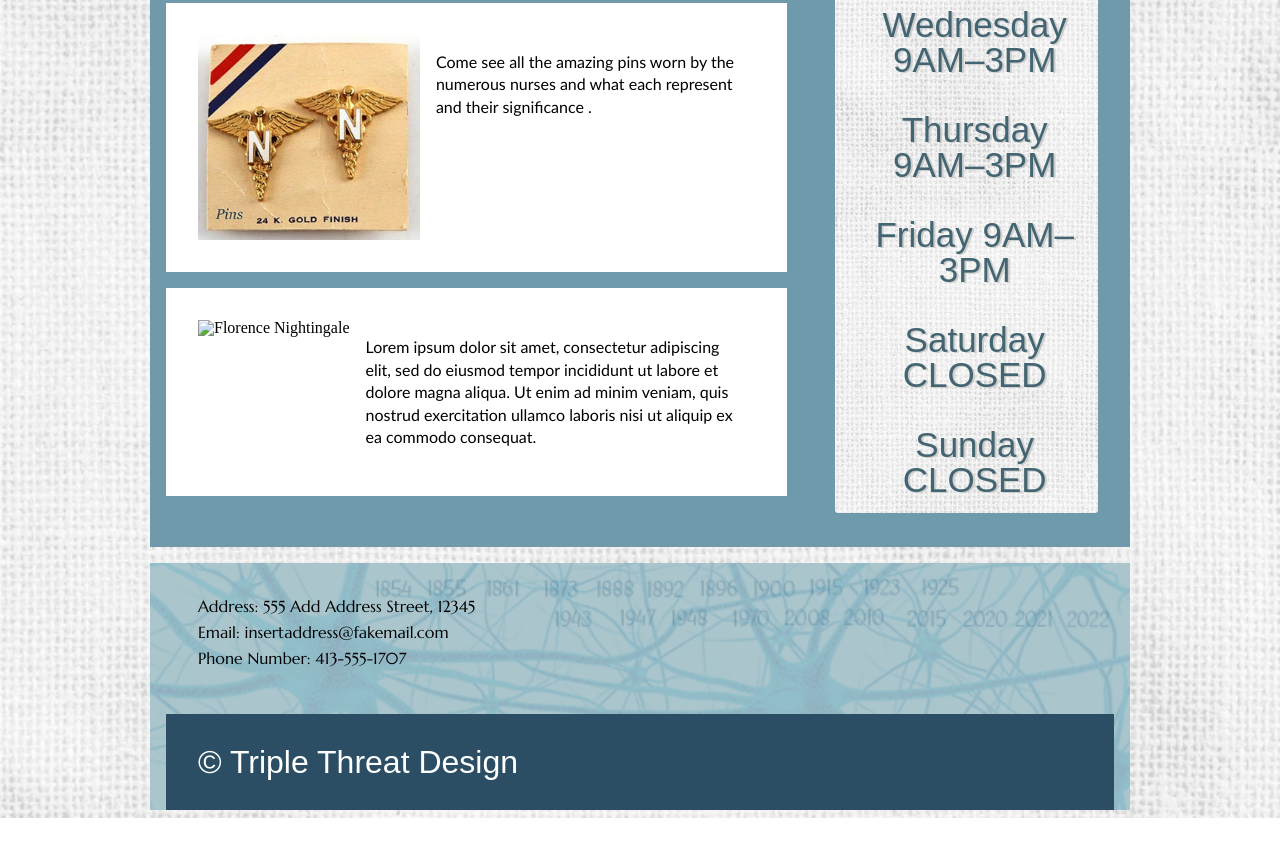
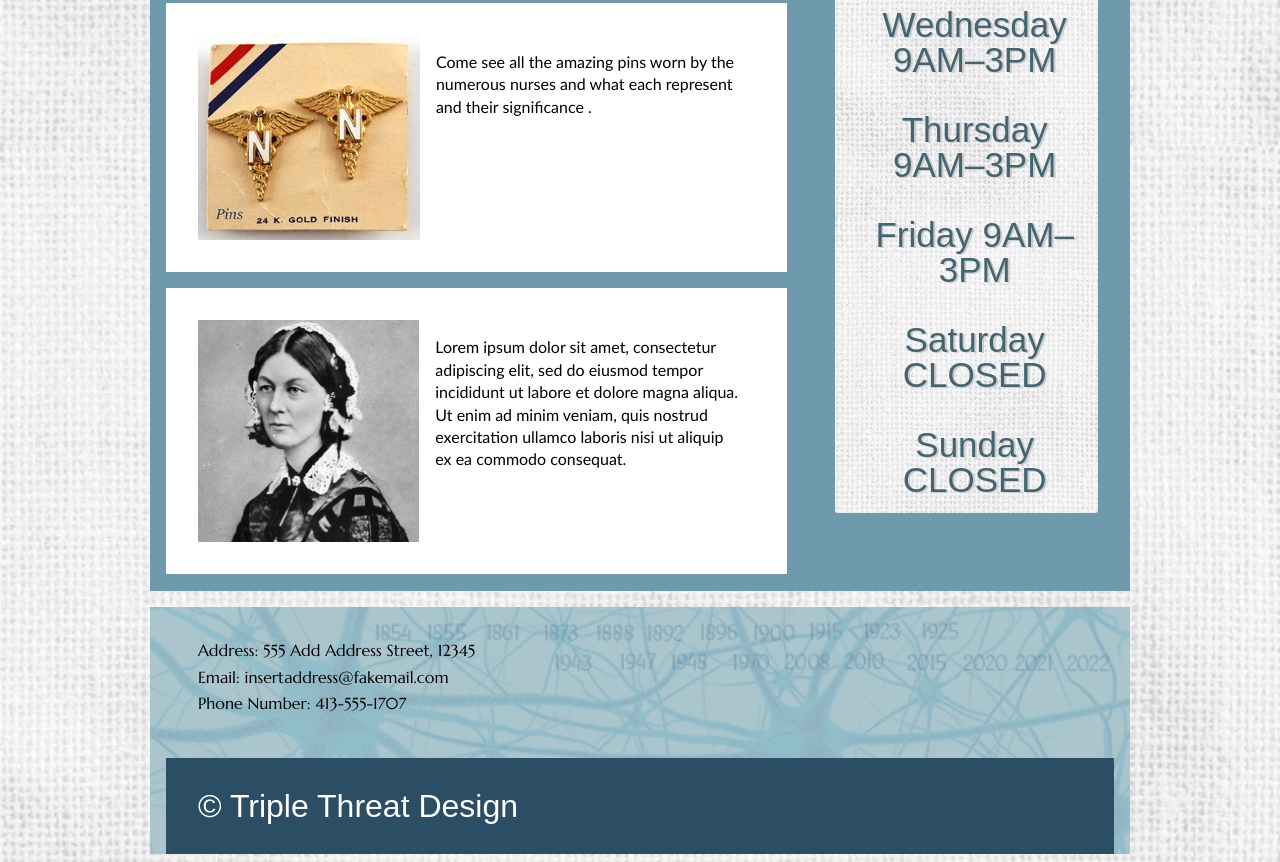
Before and after one commit to leighannfrench/museumofnursing, a plain HTML site: page Exhibits.html in a window 1280 px wide. Shown: the part 708-1570 px from the top of the page. Before the commit the page ends 1526 px from the top, so only its background shows below. Drawn offline with Linux system fonts and the light colour scheme; a web font is replaced by a local one.

Commit message:
Update Exhibits.html

```diff
--- a/Exhibits.html
+++ b/Exhibits.html
@@ -69,7 +69,7 @@
         <p class="article__description">Come see all the amazing pins worn by the numerous nurses and what each represent and their significance .</p>
       </article>
       <article class="article__exhibits">
-        <img src="img/florence-nightingale.jpeg" class="article__img" alt="Florence Nightingale">
+        <img src="img/florence-nightingale.jpg" class="article__img" alt="Florence Nightingale">
         <p class="article__description">Lorem ipsum dolor sit amet, consectetur adipiscing elit, sed do eiusmod tempor incididunt ut labore et dolore magna aliqua. Ut enim ad minim veniam, quis nostrud exercitation ullamco laboris nisi ut aliquip ex ea commodo consequat.</p>
       </article>
 
```
